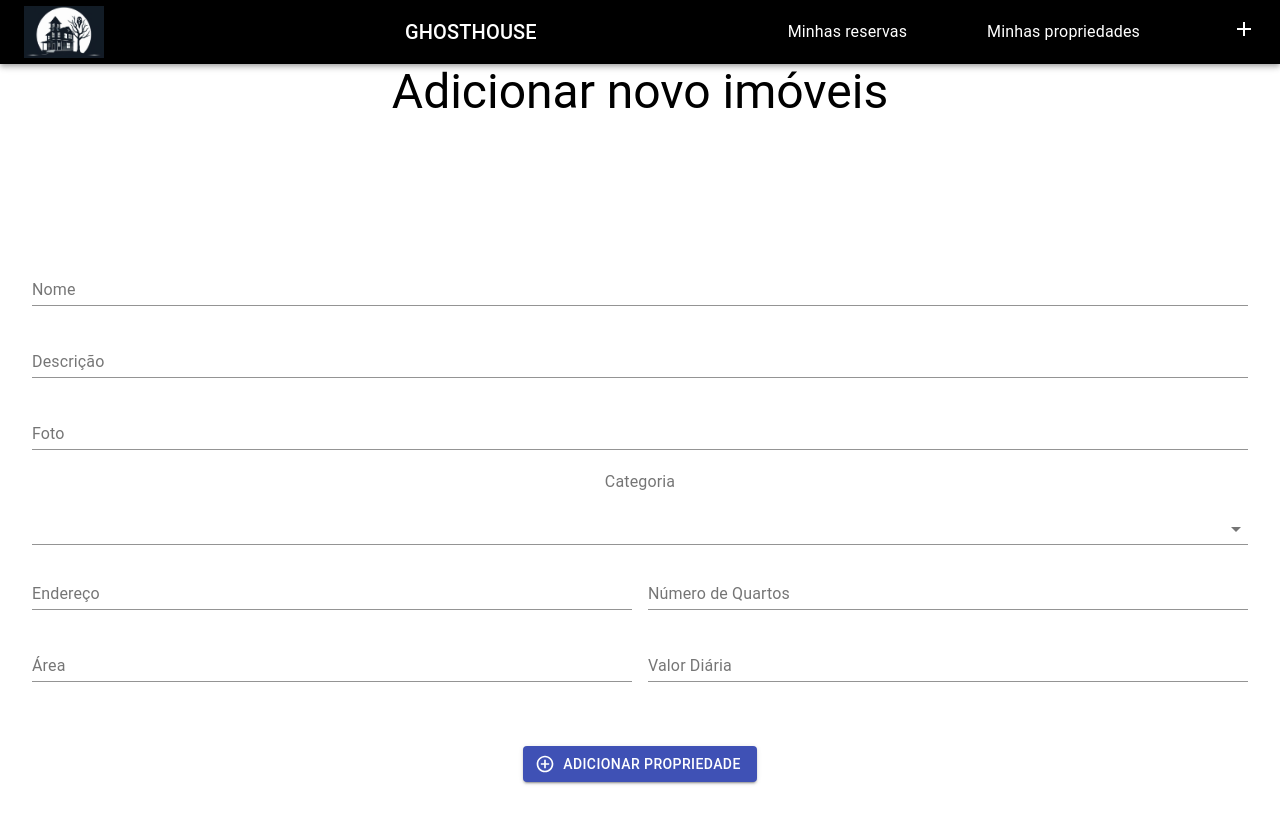
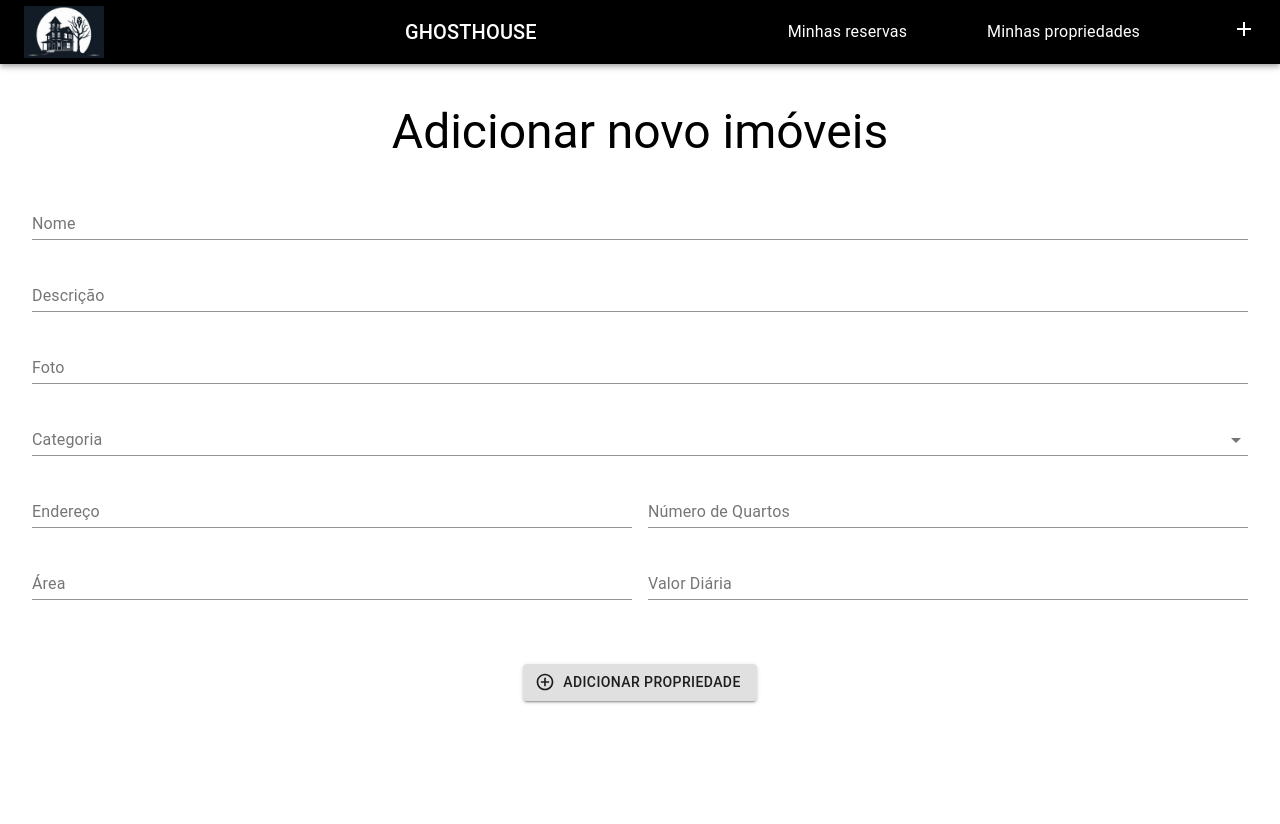
Before and after one commit to mariamafra/ghosthouse-front, a React (Create React App) app: page /addProperty in a window 1280 px wide. Shown: the top 824 px of the page. Built offline with nearby package versions, Linux system fonts and the light colour scheme; the HTML template or start-up script is replaced by a standard one.

Commit message:
Alterar forms

```diff
--- a/src/components/Property.js
+++ b/src/components/Property.js
@@ -1,5 +1,5 @@
 import React, { useState } from 'react';
-import { TextField, Button, Grid, Box, InputLabel, Select, MenuItem } from '@material-ui/core';
+import { TextField, Button, Grid, Box, InputLabel, Select, MenuItem, FormControl } from '@material-ui/core';
 import AddCircleOutlineIcon from '@material-ui/icons/AddCircleOutline';
 import { PROPERTIES_URL } from '../endpoints';
 import axios from 'axios';
@@ -43,7 +43,7 @@ function Property() {
     <Box
     display="flex"
     justifyContent="center"
-    alignItems="center"
+    alignItems="flex-start"
     minHeight="100vh"
   >
     <Box p={4}>
@@ -77,9 +77,9 @@ function Property() {
             />
           </Grid>
           <Grid item xs={12}>
+              <FormControl fullWidth>
                 <InputLabel id="categoria-label">Categoria</InputLabel>
                 <Select
-              fullWidth
                   labelId="categoria-label"
                   id="categoria"
                   name="categoria"
@@ -100,6 +100,7 @@ function Property() {
                   <MenuItem value="SOBRADO">Sobrado</MenuItem>
                   <MenuItem value="PENTHOUSE">Penthouse</MenuItem>
                 </Select>
+              </FormControl>
             </Grid>
           <Grid item xs={12} sm={6}>
             <TextField
@@ -143,7 +144,7 @@ function Property() {
           <Grid item xs={12}>
             <Button
               variant="contained"
-              color="primary"
+              color="black"
               startIcon={<AddCircleOutlineIcon />}
               type="submit"
               style={{ marginTop: '40px' }}
--- a/src/pages/AddProperty.js
+++ b/src/pages/AddProperty.js
@@ -7,7 +7,7 @@ function AddProperty() {
     return (
         <div>
             <Appbar />
-            <Typography variant="h3" gutterBottom>
+            <Typography variant="h3" gutterBottom style={{marginTop: '40px'}}>
                 Adicionar novo imóveis
                 <Property />
             </Typography>
```
Lines whose indentation alone changed are shown as unchanged.
